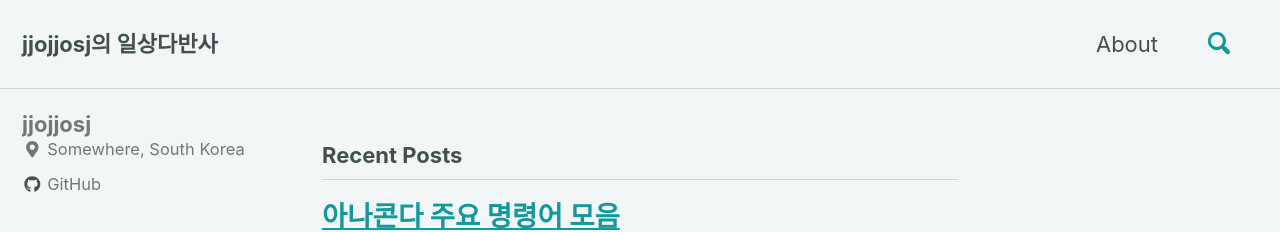
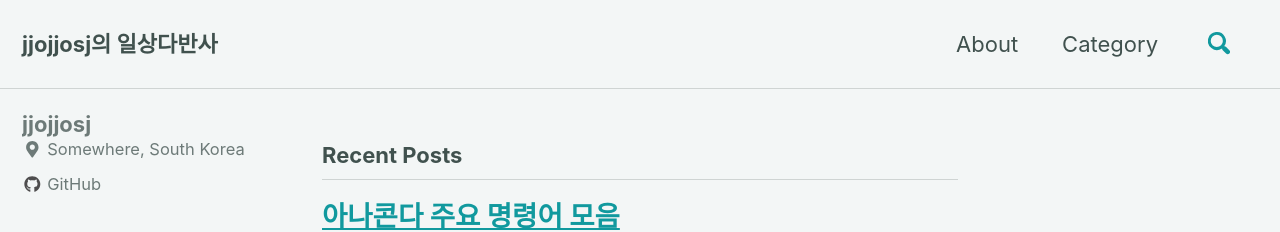
Before and after one commit to jjojjosj/jjojjosj.github.io, a Jekyll site: the page built from index.html, in a window 1280 px wide and 900 px high. Shown: the top 232 px of the window. Built offline with Jekyll 4.4.1, drawn with Linux system fonts in a browser that asks for light colours; cached includes are drawn as plain includes; nearby versions of some CDN libraries; the list of posts is cut into pages by our own code.

Commit message:
category 메뉴를 추가함

```diff
--- a/_data/navigation.yml
+++ b/_data/navigation.yml
@@ -4,5 +4,8 @@ main:
         #url: https://mmistakes.github.io/minimal-mistakes/docs/quick-start-guide/
   - title: "About"
     url: /about/
+  - title: "Category"
+    url: /categories/
+
     #- title: "Posts"
     #url: /posts/
```
